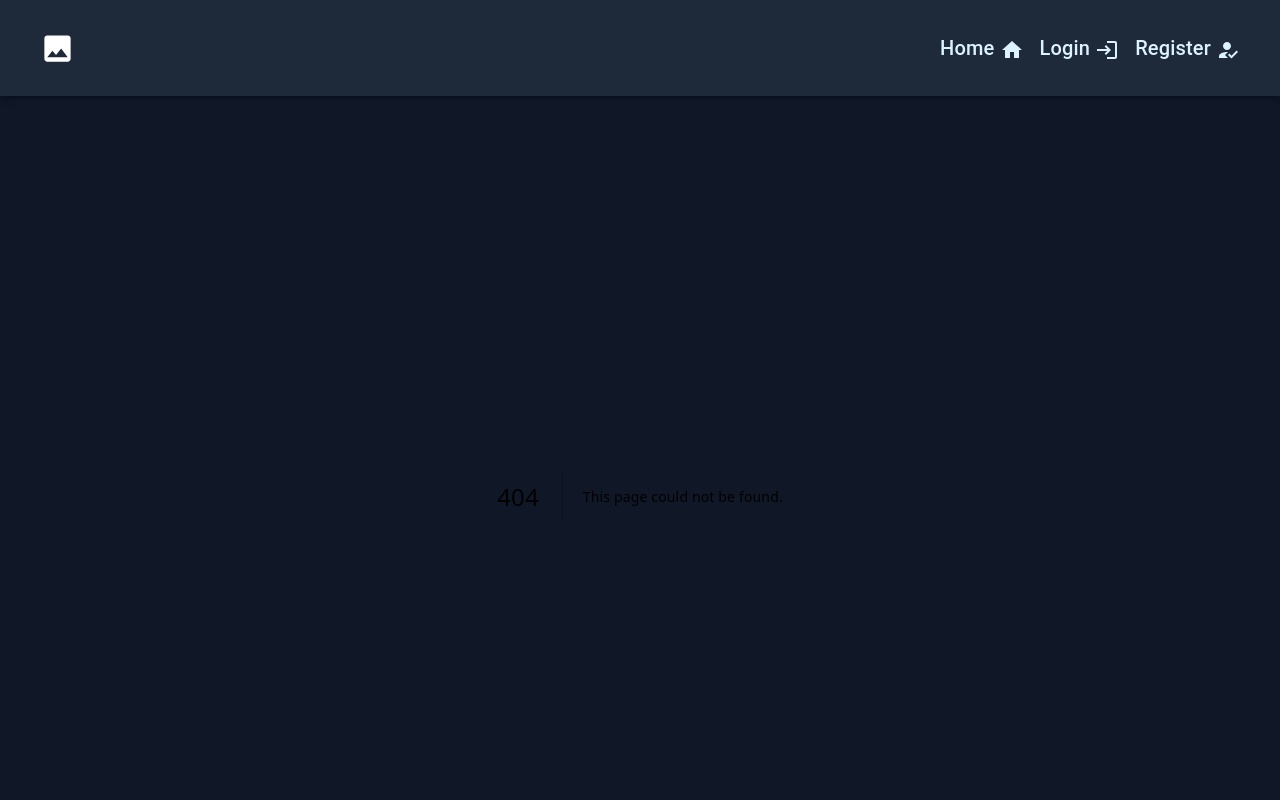
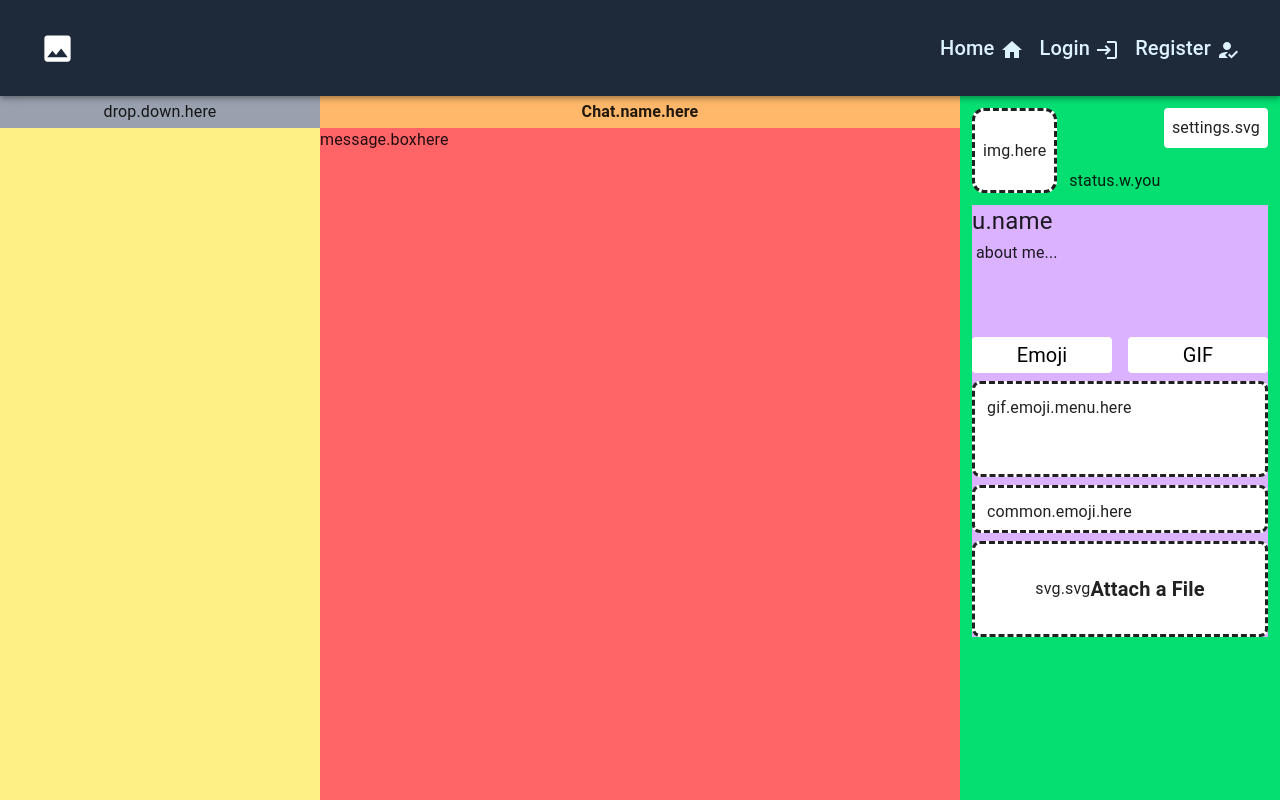
Before and after one commit to deividasdul/ADC, a Next.js app: page /coms in a window 1280 px wide. Before the commit this address had no page. Shown: the top 800 px of the page. Built offline with nearby package versions, Linux system fonts and the light colour scheme.

Commit message:
coms page p1

```diff
--- /dev/null
+++ b/app/coms/page.tsx
@@ -0,0 +1,81 @@
+import React from "react";
+
+import LoginDiv from "../components/LoginDiv";
+
+const Login = () => {
+  return (
+    <>
+      <div className="flex bg-white h-200">
+        <div className="hidden md:block md:w-1/4 bg-yellow-200">
+          <div className="flex w-full justify-center items-center bg-gray-400 py-1">
+             <button> drop.down.here</button>
+          </div>
+        </div>
+
+        <div className="w-full md:w-2/4 bg-red-400">
+          <div className="w-full flex justify-center items-center bg-orange-300 py-1">
+            <p><strong>Chat.name.here</strong></p>
+          </div>
+          <div className="w-full flex ">
+              message.boxhere
+
+          </div>
+        </div>
+
+        <div className="hidden md:block w-1/4 bg-green-400">
+
+          <div className="flex bh-yellow-200 ">
+
+            <div className="w-4/5 lg:w-2/3 ">
+              <div className="flex">
+                <div className="flex lg:w-2/5 items-center justify-center bg-white m-3 aspect-square rounded-xl border-dashed border-3">
+                  img.here
+                </div>
+                <div className="mt-auto mb-3">
+                  <p>status.w.you</p>
+                </div>
+              </div>
+            </div>
+
+            <div className="w-1/5 lg:w-1/3 ">
+              <div className="flex  flex-col  my-3 mr-3 ">
+                <div className="flex justify-end mb-1 ">
+                  <button className=" rounded p-2 bg-white ">settings.svg</button>
+                </div>
+
+              </div>
+            </div>
+
+          </div>
+
+          <div className="px-3 pb-3">
+            <div className="flex flex-col bg-purple-300">
+              <p className="text-2xl pb-1">u.name</p>
+              <p className="h-24 px-1"> about me... </p>
+              <div className="flex">
+                <button className="w-1/2 text-black bg-white hover:bg-blue-200 rounded mr-2 mb-2 text-xl py-1">Emoji</button>
+                <button className="w-1/2 text-black bg-white hover:bg-blue-200 rounded ml-2 mb-2 text-xl py-1">GIF</button>
+              </div>
+              <div className=" bg-white w-full p-3 rounded-lg  h-24 border-dashed border-3">
+                gif.emoji.menu.here
+              </div>
+              <div className=" bg-white w-full p-3 rounded-lg mt-2 h-12 border-dashed border-3">
+                common.emoji.here
+              </div>
+
+              <div className="flex justify-center items-center bg-white w-full p-3 rounded-lg mt-2 h-24 border-dashed border-3">
+                <div>svg.svg </div>
+                <div className="text-xl font-bold">Attach a File</div>
+              </div>
+
+
+            </div>
+          </div>
+
+        </div>
+      </div>
+    </>
+  );
+};
+
+export default Login;
```
